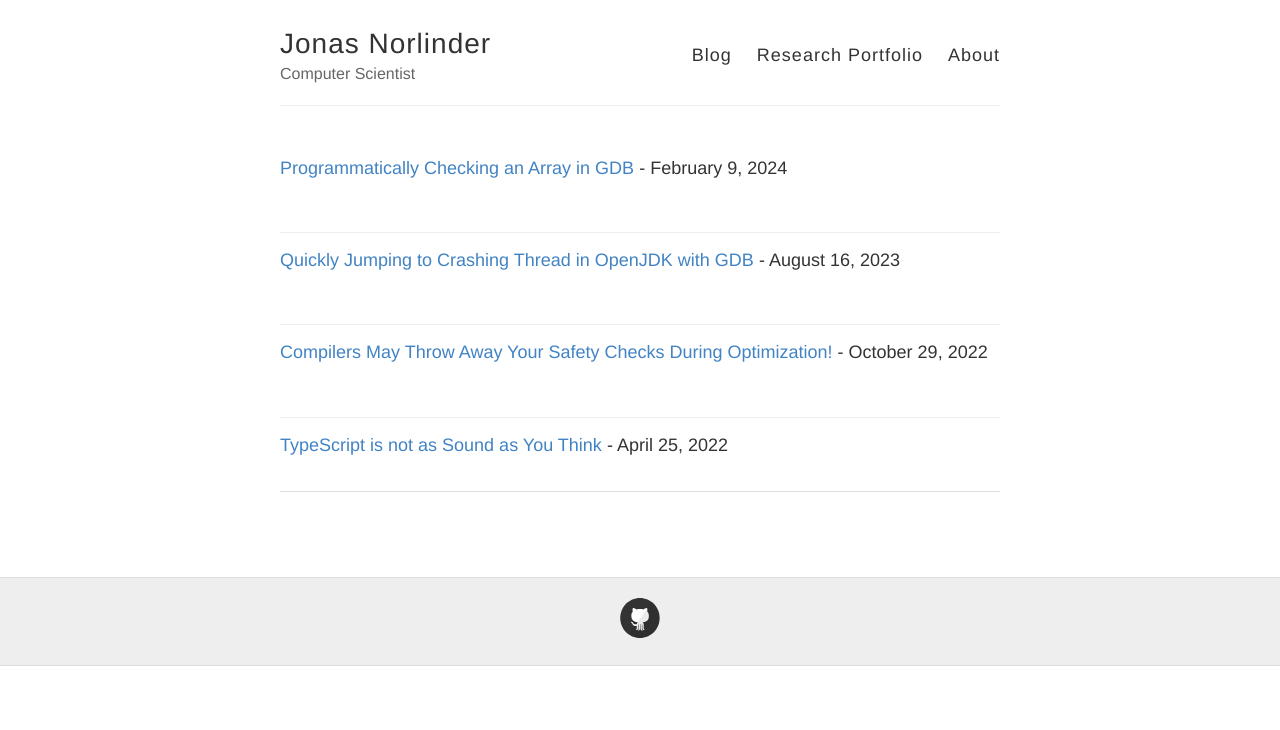
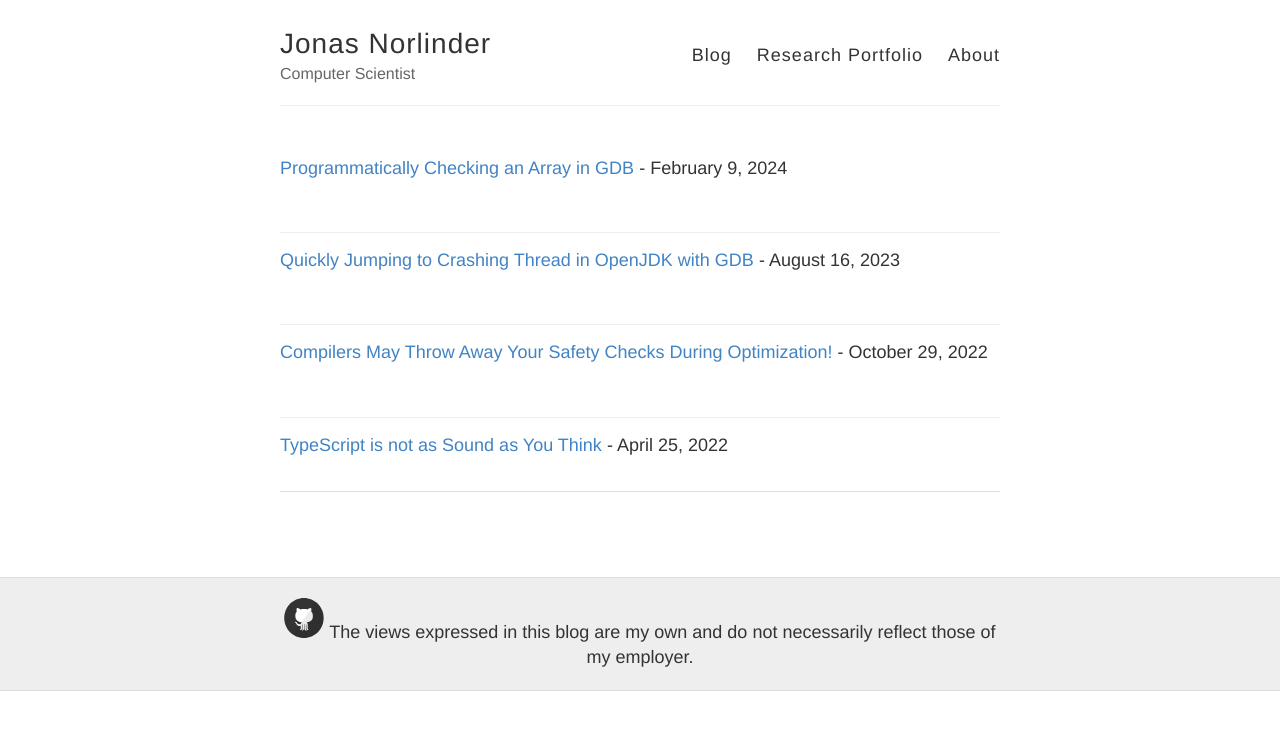
Before and after one commit to JonasNorlinder/jonasnorlinder.github.io, a Jekyll site: the page built from index.html, in a window 1280 px wide. Shown: the top 730 px of the page. Built offline with Jekyll 4.4.1, drawn with Linux system fonts in a browser that asks for light colours; the list of posts is cut into pages by our own code.

Commit message:
Update default.html

```diff
--- a/_layouts/default.html
+++ b/_layouts/default.html
@@ -39,6 +39,7 @@
       <div class="container">
         <footer class="footer">
           {% include svg-icons.html %}
+          The views expressed in this blog are my own and do not necessarily reflect those of my employer.
         </footer>
       </div>
     </div>
```
